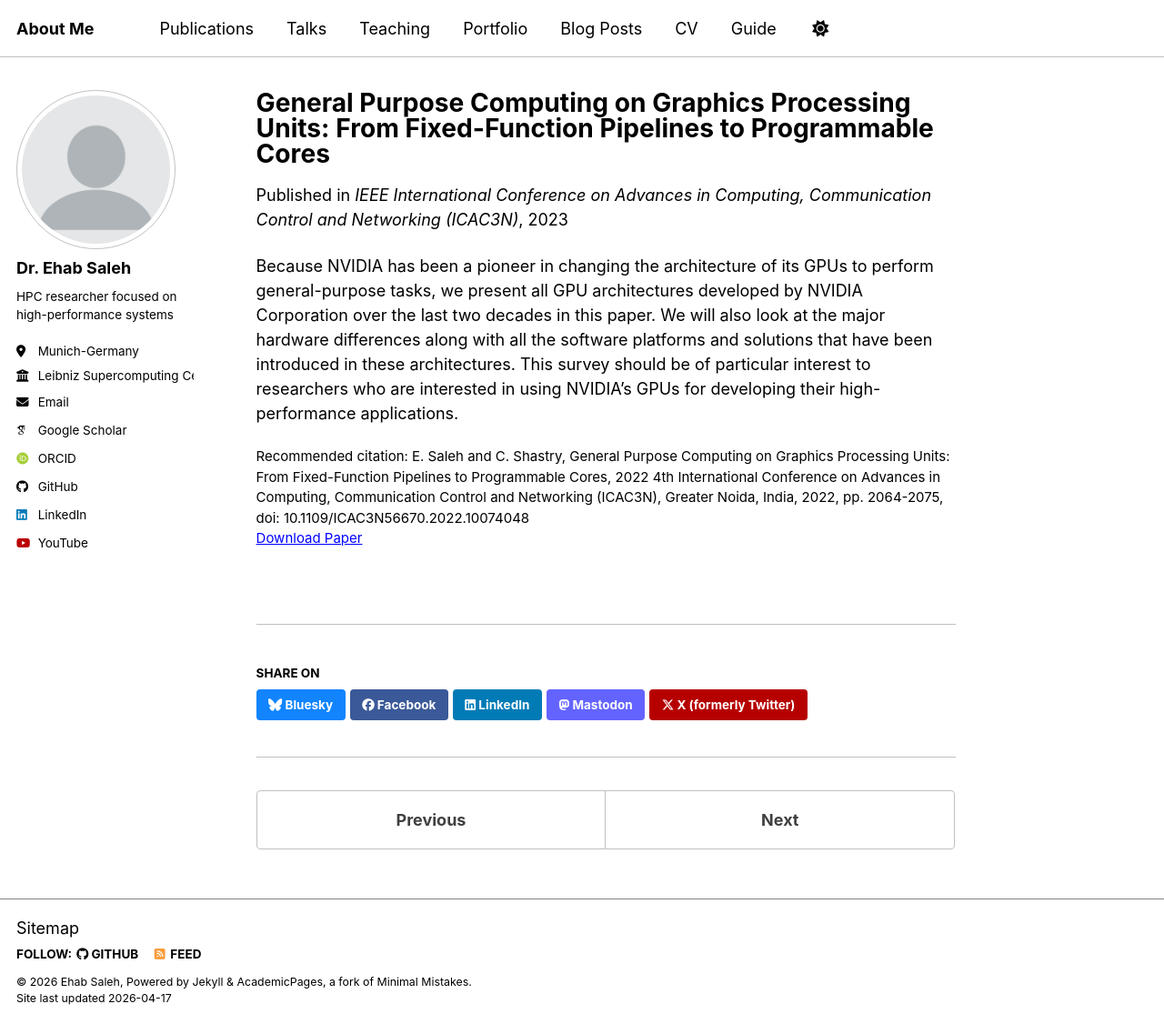
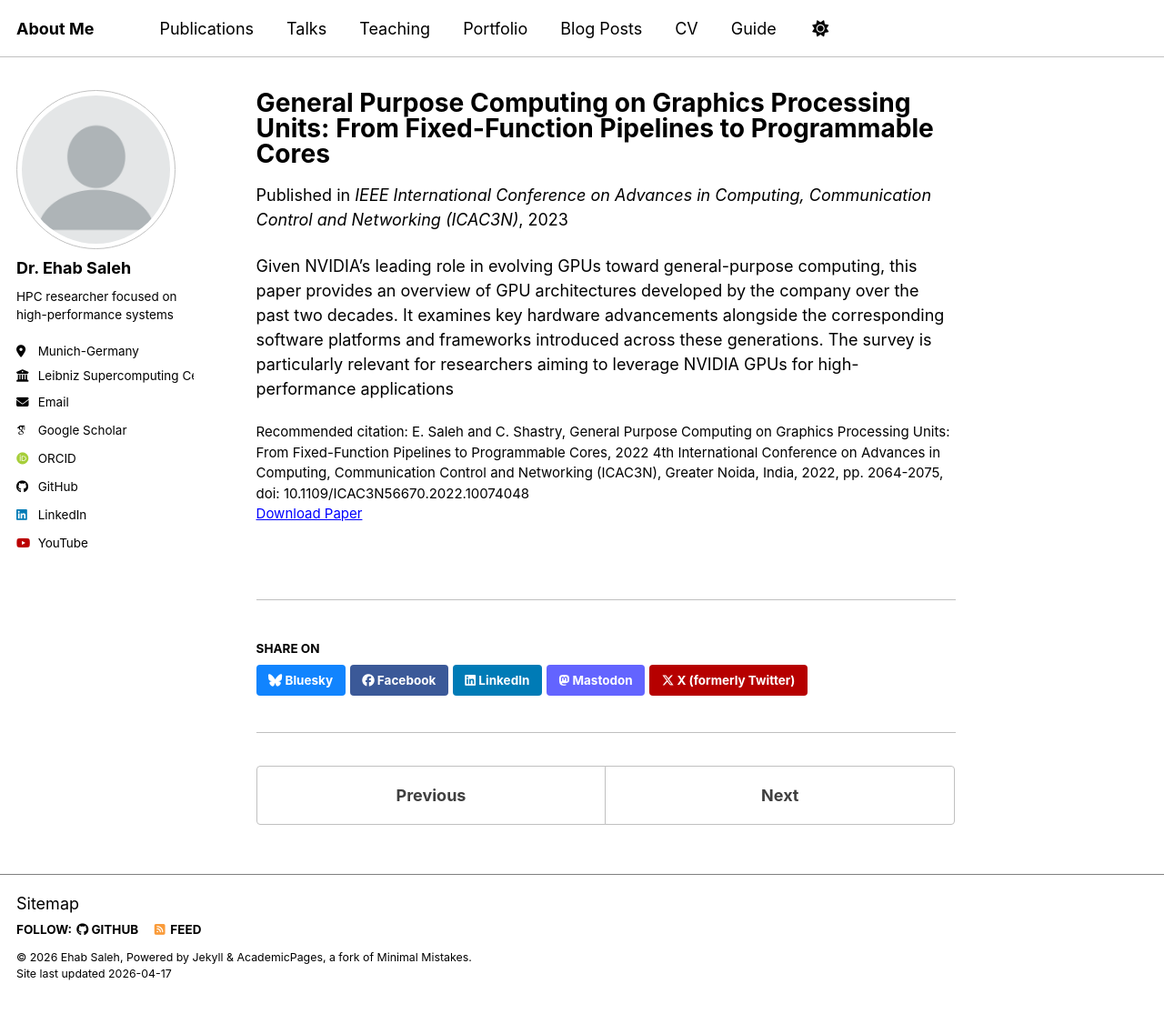
Before and after one commit to ehabosaleh/ehabosaleh.github.io, a Jekyll site: the page built from _publications/2023-ieee-paper.md, in a window 1280 px wide and 1126 px high. Shown: the whole window at 91% size. Built offline with Jekyll 4.4.1, drawn with Linux system fonts in a browser that asks for light colours; some web fonts are replaced; a script bundle is joined from its source files by our own code; library files that are not in the unit come from our copies.

Commit message:
Update abstract for 2023 IEEE paper
Revised the abstract to enhance clarity and conciseness.

```diff
--- a/_publications/2023-ieee-paper.md
+++ b/_publications/2023-ieee-paper.md
@@ -10,4 +10,4 @@ author: "Ehab Saleh, Chandrasekar Shastry"
 citation: "E. Saleh and C. Shastry, General Purpose Computing on Graphics Processing Units: From Fixed-Function Pipelines to Programmable Cores, 2022 4th International Conference on Advances in Computing, Communication Control and Networking (ICAC3N), Greater Noida, India, 2022, pp. 2064-2075, doi: 10.1109/ICAC3N56670.2022.10074048"
 ---
 
-Because NVIDIA has been a pioneer in changing the architecture of its GPUs to perform general-purpose tasks, we present all GPU architectures developed by NVIDIA Corporation over the last two decades in this paper. We will also look at the major hardware differences along with all the software platforms and solutions that have been introduced in these architectures. This survey should be of particular interest to researchers who are interested in using NVIDIA’s GPUs for developing their high-performance applications.
+Given NVIDIA’s leading role in evolving GPUs toward general-purpose computing, this paper provides an overview of GPU architectures developed by the company over the past two decades. It examines key hardware advancements alongside the corresponding software platforms and frameworks introduced across these generations. The survey is particularly relevant for researchers aiming to leverage NVIDIA GPUs for high-performance applications
```
